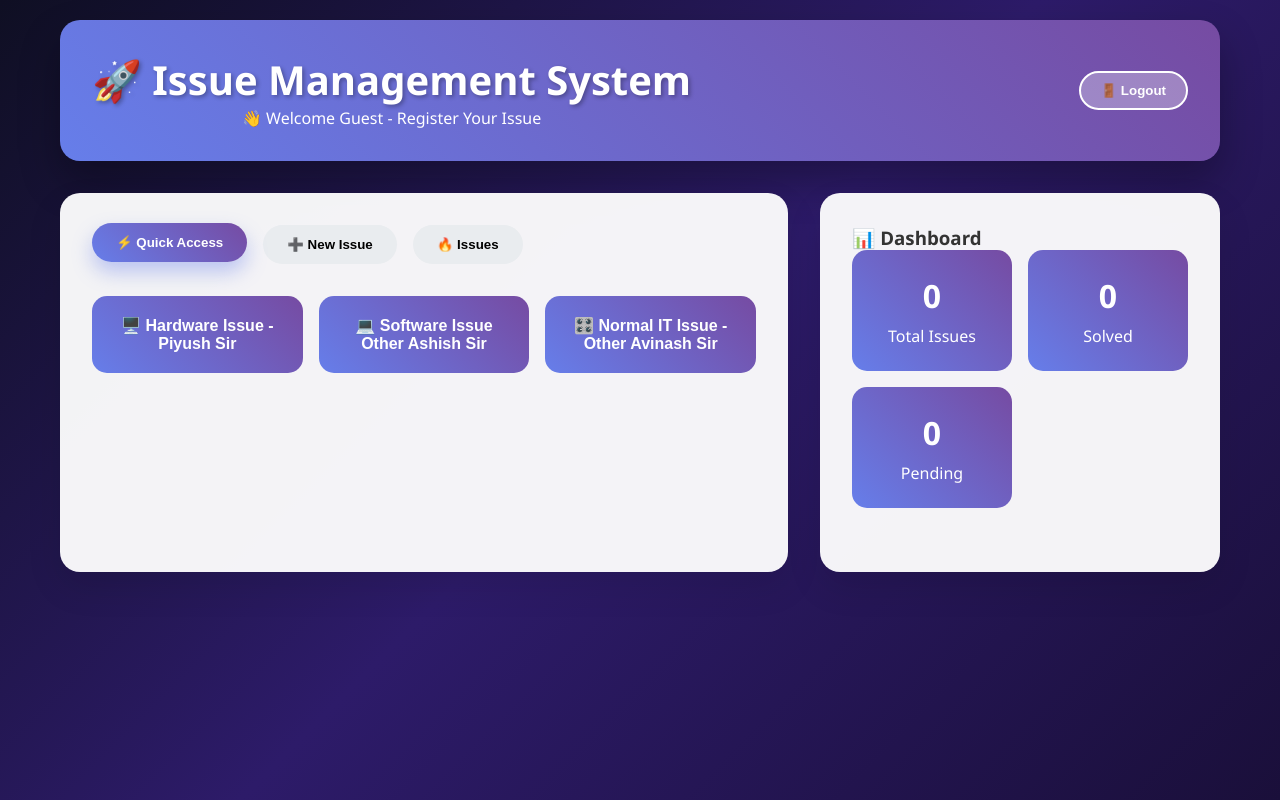
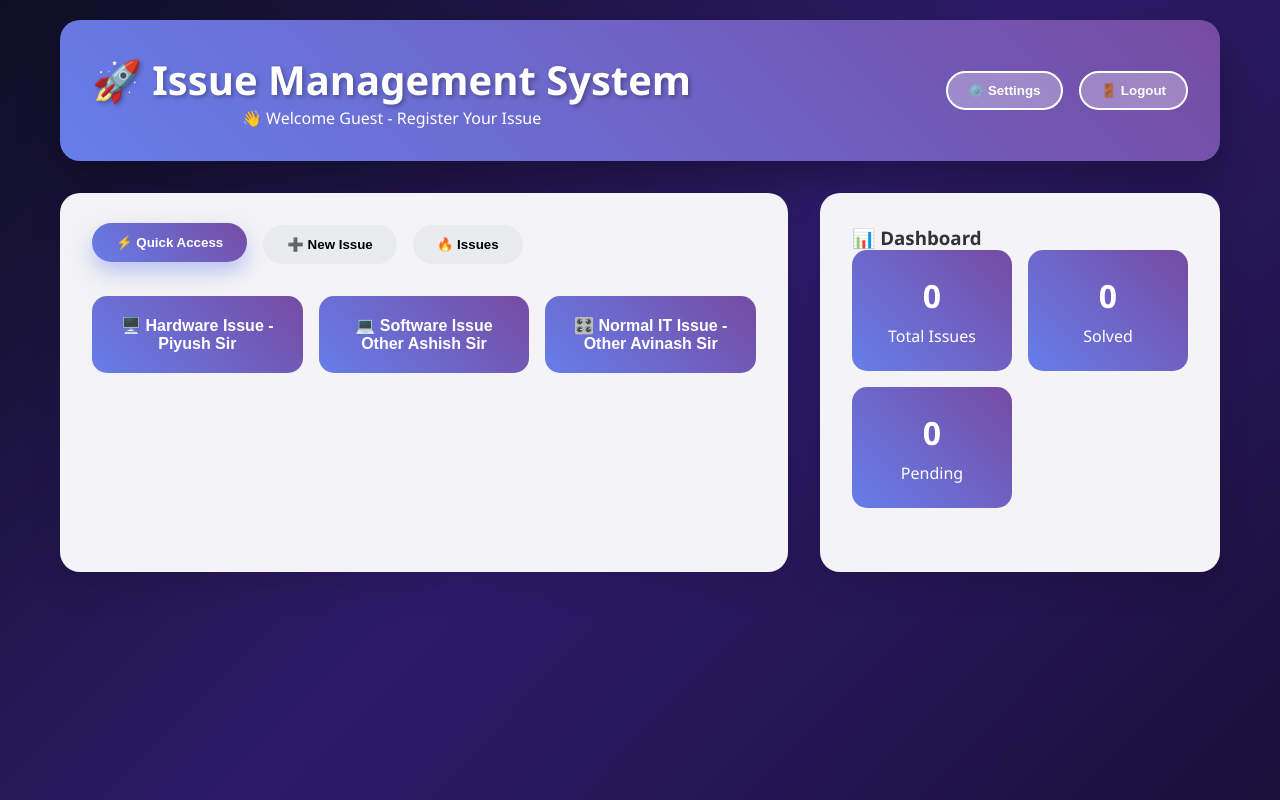
Before and after one commit to SOLODEV021108/IT-HEPLDESK, a plain HTML site: page docs/index.html in a window 1280 px wide. Both pictures are taken after a click on the button "👋 Guest Access". Drawn offline with nearby package versions, Linux system fonts and the light colour scheme; no server answers.

Commit message:
Add settings button to dashboard

```diff
--- a/docs/index.html
+++ b/docs/index.html
@@ -424,7 +424,10 @@
                     <h1>🚀 Issue Management System</h1>
                     <p id="userGreeting"></p>
                 </div>
-                <button class="logout-btn" onclick="logout()">🚪 Logout</button>
+                <div style="display: flex; gap: 1rem;">
+                    <button class="logout-btn" onclick="openSettings()">⚙️ Settings</button>
+                    <button class="logout-btn" onclick="logout()">🚪 Logout</button>
+                </div>
             </div>
 
             <!-- Main Content -->
```
Also changed, not shown: public/index.html (+4 -1 lines).
